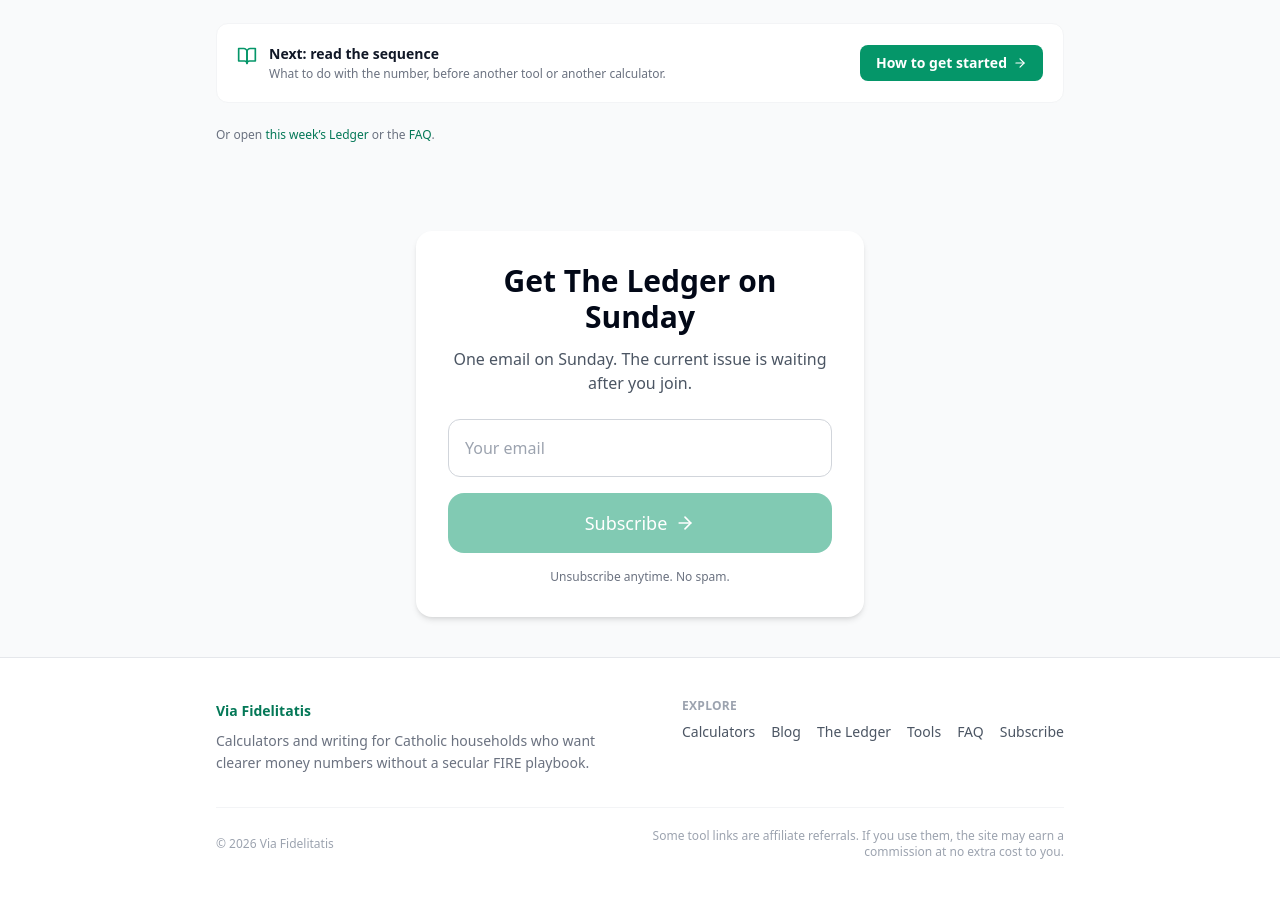
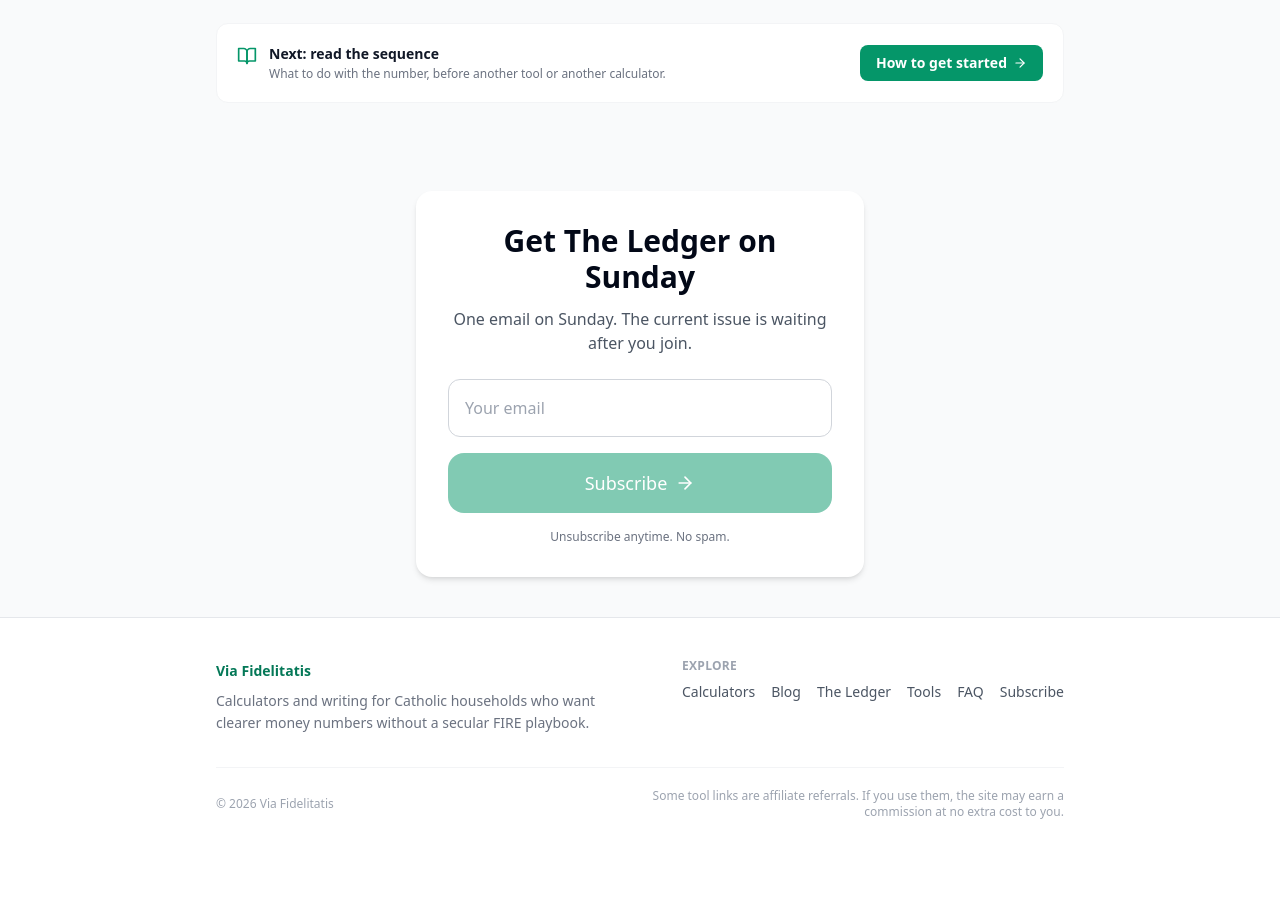
Before and after one commit to daughterpop/super-fi-calc, a React (Vite) app: page /calculators/bonus-value in a window 1280 px wide. Shown: the part 1472-2370 px from the top of the page. After the commit the page ends 2332 px from the top, so only its background shows below. Built offline with nearby package versions, Linux system fonts and the light colour scheme.

Commit message:
Daily site improvement: Drop the extra Ledger and FAQ line under the calculator next step – October 6, 2026

```diff
--- a/src/pages/CalculatorTool.jsx
+++ b/src/pages/CalculatorTool.jsx
@@ -91,7 +91,7 @@ export default function CalculatorTool() {
           <SoftSellNudge pool={nudge.pool} slot={nudge.slot} hint={nudge.hint} />
         )}
 
-        {/* One next step after the result. Ledger and FAQ stay available, but not as equal cards. */}
+        {/* One next step after the tool. Ledger and FAQ stay in the footer. */}
         <div className="bg-white border border-gray-100 rounded-xl p-4 sm:p-5 flex flex-col sm:flex-row sm:items-center sm:justify-between gap-3">
           <div className="flex gap-3 min-w-0">
             <BookOpen className="text-emerald-600 shrink-0 mt-0.5" size={20} />
@@ -110,17 +110,6 @@ export default function CalculatorTool() {
             <ArrowRight size={14} />
           </Link>
         </div>
-        <p className="text-xs text-gray-500">
-          Or open{' '}
-          <Link to="/ledger" className="text-emerald-700 font-medium hover:text-emerald-800">
-            this week’s Ledger
-          </Link>
-          {' '}or the{' '}
-          <Link to="/faq" className="text-emerald-700 font-medium hover:text-emerald-800">
-            FAQ
-          </Link>
-          .
-        </p>
       </div>
 
       <div className="px-4 sm:px-6 pb-10 pt-2">
```
